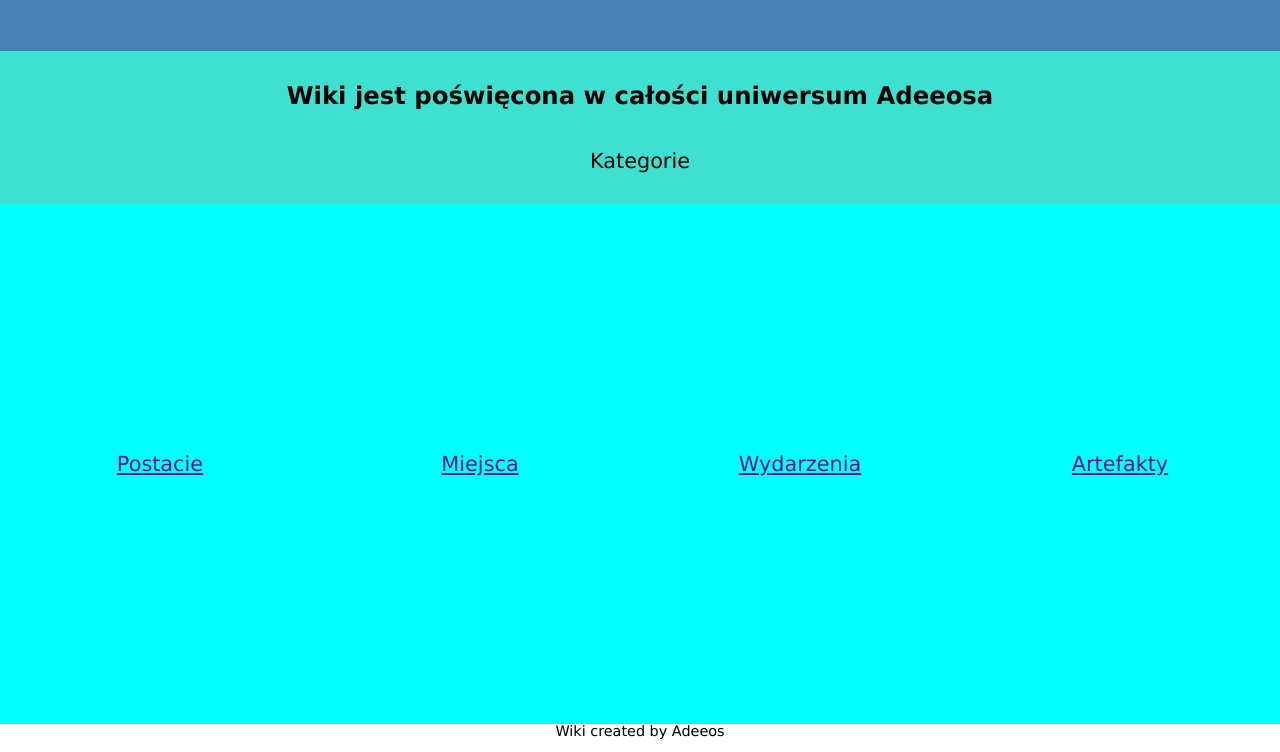
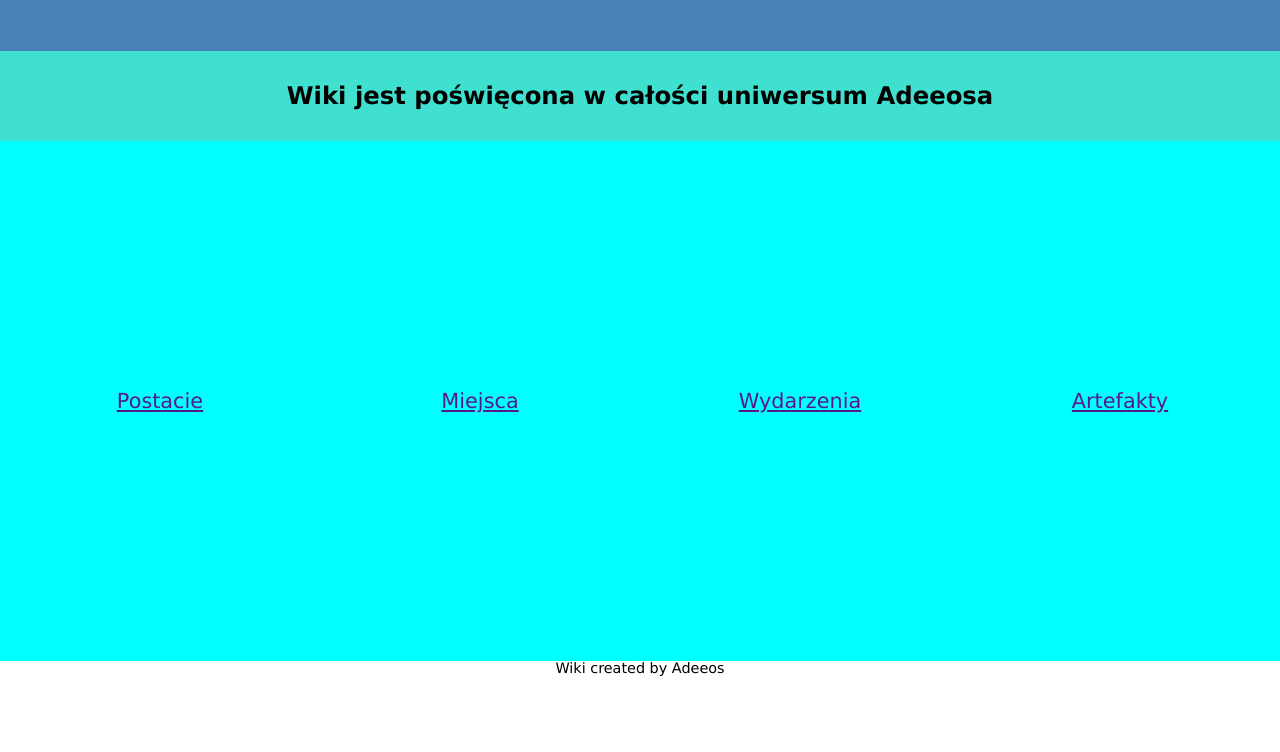
Before and after one commit to Adeeos/Adeeos.github.io, a plain HTML site: page index.html in a window 1280 px wide. Shown: the part 160-912 px from the top of the page. After the commit the page ends 850 px from the top, so only its background shows below. Drawn offline with Linux system fonts and the light colour scheme.

Commit message:
Update index.html

```diff
--- a/index.html
+++ b/index.html
@@ -13,7 +13,6 @@
         </div>
         <div id="main">
             <h3>Wiki jest poświęcona w całości uniwersum Adeeosa</h3>
-            <p>Kategorie</p>
         </div>
         <div id="postacie">
             <a href="" >Postacie</a>
```
